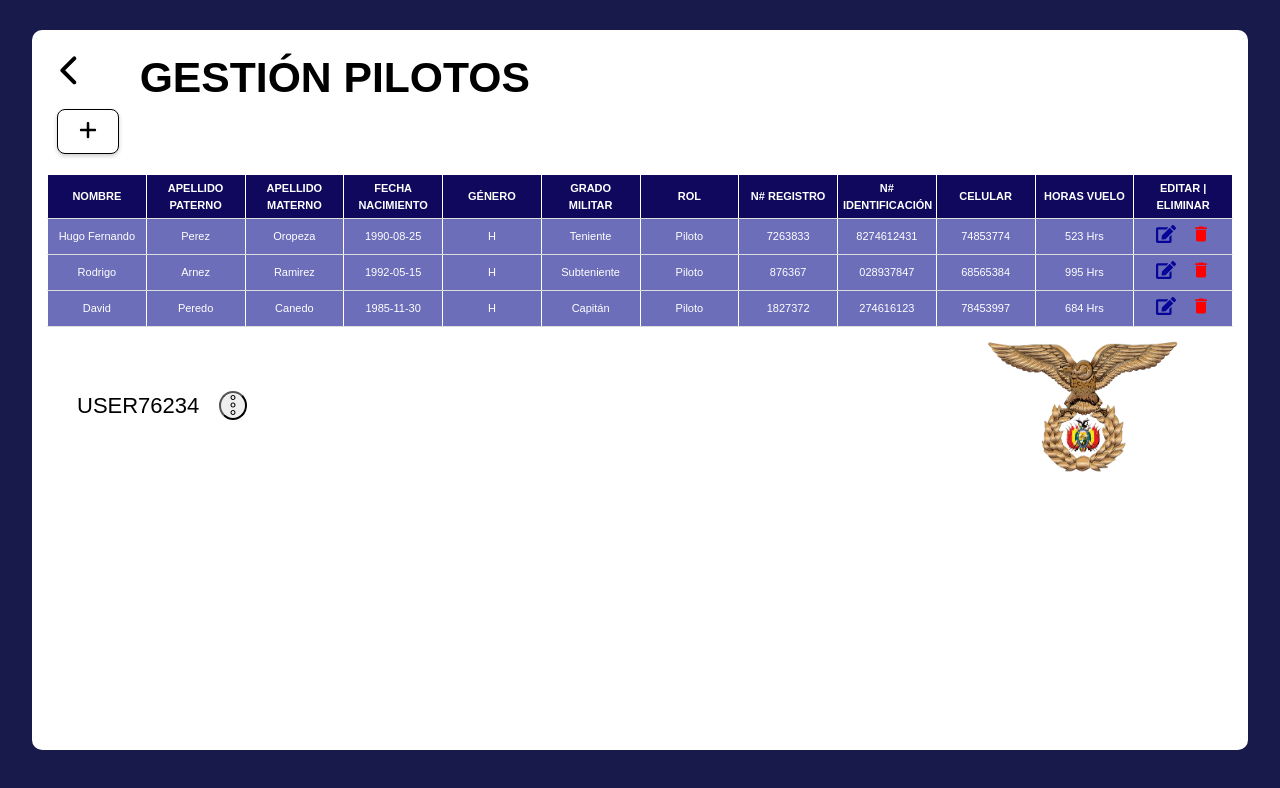
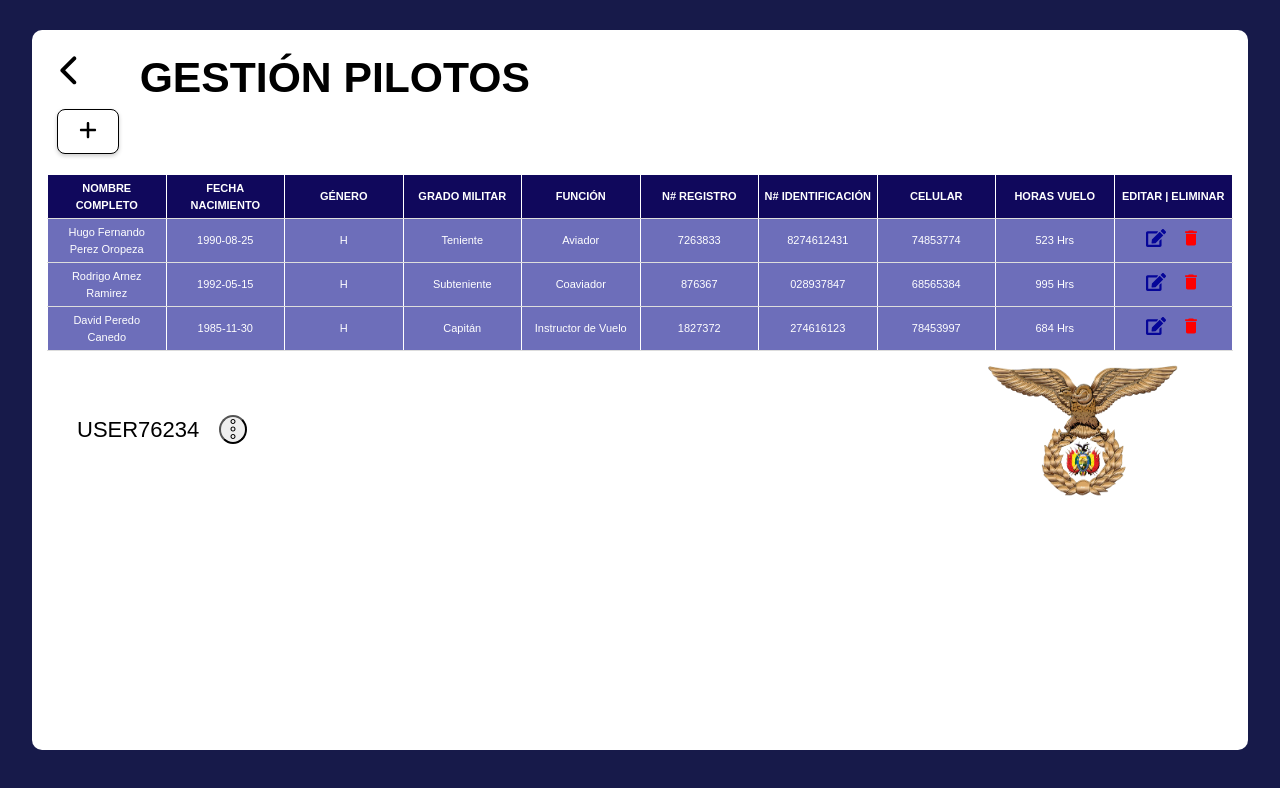
Before and after one commit to Juansadss/CB-24-Proyecto-FAB-Frontend, a React (Vite) app in the folder CB-24-Proyecto-FAB-Frontend/: page /menu-principal/menu-operaciones/gestion-pilotos in a window 1280 px wide. Shown: the top 788 px of the page. Built offline with nearby package versions, Linux system fonts and the light colour scheme.

Commit message:
implementing pilot airship roles windows

```diff
--- a/CB-24-Proyecto-FAB-Frontend/src/components/operations/pilot-management/pilot-edit.tsx
+++ b/CB-24-Proyecto-FAB-Frontend/src/components/operations/pilot-management/pilot-edit.tsx
@@ -61,11 +61,11 @@ export default function EditPilotForm() {
                             </div>
                             <div className="edit-pilot-label-input-container">
                                 <br />
-                                <label className="label-section"><strong>Rol:</strong></label>
+                                <label className="label-section"><strong>Función:</strong></label>
                                 <select name="role" value={formData.role} onChange={handleChange}>
-                                    <option value="Piloto">Piloto</option>
-                                    <option value="Copiloto">Copiloto</option>
-                                    <option value="Mecanico">Mecánico</option>
+                                    <option value="Aviador">Aviador</option>
+                                    <option value="Coaviador">Coaviador</option>
+                                    <option value="Instructor">Instructor de Vuelo</option>
                                 </select>
                             </div>
                             <div className="edit-pilot-label-input-container">
--- a/CB-24-Proyecto-FAB-Frontend/src/components/operations/pilot-management/pilot-management.tsx
+++ b/CB-24-Proyecto-FAB-Frontend/src/components/operations/pilot-management/pilot-management.tsx
@@ -13,9 +13,9 @@ export default function PilotManagement() {
     const [pilotToDelete, setPilotToDelete] = useState<number | null>(null);
 
     const pilots = [
-        { pilotID: 1, firstName: "Hugo Fernando", lastName: "Perez", middleName: "Oropeza", birthDate: "1990-08-25", gender: "H", militaryRank: "Teniente", role: "Piloto", registrationNumber: "7263833", identificationNumber: "8274612431", mobileNumber:"74853774" , flightHours: "523 Hrs"},
-        { pilotID: 2, firstName: "Rodrigo", lastName: "Arnez", middleName: "Ramirez", birthDate: "1992-05-15", gender: "H", militaryRank: "Subteniente", role: "Piloto", registrationNumber: "876367", identificationNumber: "028937847", mobileNumber:"68565384" , flightHours: "995 Hrs"},
-        { pilotID: 3, firstName: "David", lastName: "Peredo", middleName: "Canedo", birthDate: "1985-11-30", gender: "H", militaryRank: "Capitán", role: "Piloto", registrationNumber: "1827372", identificationNumber: "274616123", mobileNumber:"78453997" , flightHours: "684 Hrs"},
+        { pilotID: 1, firstName: "Hugo Fernando", lastName: "Perez", middleName: "Oropeza", birthDate: "1990-08-25", gender: "H", militaryRank: "Teniente", role: "Aviador", registrationNumber: "7263833", identificationNumber: "8274612431", mobileNumber:"74853774" , flightHours: "523 Hrs"},
+        { pilotID: 2, firstName: "Rodrigo", lastName: "Arnez", middleName: "Ramirez", birthDate: "1992-05-15", gender: "H", militaryRank: "Subteniente", role: "Coaviador", registrationNumber: "876367", identificationNumber: "028937847", mobileNumber:"68565384" , flightHours: "995 Hrs"},
+        { pilotID: 3, firstName: "David", lastName: "Peredo", middleName: "Canedo", birthDate: "1985-11-30", gender: "H", militaryRank: "Capitán", role: "Instructor de Vuelo", registrationNumber: "1827372", identificationNumber: "274616123", mobileNumber:"78453997" , flightHours: "684 Hrs"},
         // Add more pilot objects as needed
       ];
 
@@ -58,13 +58,11 @@ export default function PilotManagement() {
             <table>
                 <thead>
                 <tr>
-                    <th>Nombre</th>
-                    <th>Apellido Paterno</th>
-                    <th>Apellido Materno</th>
+                    <th>Nombre Completo</th>
                     <th>Fecha Nacimiento</th>
                     <th>Género</th>
                     <th>Grado Militar</th>
-                    <th>Rol</th>
+                    <th>Función</th>
                     <th>N# Registro</th>
                     <th>N# Identificación</th>
                     <th>Celular</th>
@@ -75,9 +73,7 @@ export default function PilotManagement() {
                 <tbody>
                 {pilots.map((pilot) => (
                     <tr key={pilot.pilotID}>
-                    <td>{pilot.firstName}</td>
-                    <td>{pilot.lastName}</td>
-                    <td>{pilot.middleName}</td>
+                    <td>{pilot.firstName} {pilot.lastName} {pilot.middleName}</td>
                     <td>{pilot.birthDate}</td>
                     <td>{pilot.gender}</td>
                     <td>{pilot.militaryRank}</td>
--- a/CB-24-Proyecto-FAB-Frontend/src/components/operations/pilot-management/pilot-register.tsx
+++ b/CB-24-Proyecto-FAB-Frontend/src/components/operations/pilot-management/pilot-register.tsx
@@ -48,11 +48,11 @@ export default function RegisterPilotForm() {
 
                             <div className="register-pilot-label-input-container">
                                 <br />
-                                <label className="label-section"><strong>Rol:</strong></label>
-                                <select>
-                                    <option value="Piloto">Piloto</option>
-                                    <option value="Copiloto">Copiloto</option>
-                                    <option value="Mecanico">Mecánico</option>
+                                <label className="label-section"><strong>Función:</strong></label>
+                                <select>x
+                                    <option value="Aviador">Aviador</option>
+                                    <option value="Coaviador">Coaviador</option>
+                                    <option value="Instructor">Instructor de Vuelo</option>
                                 </select>
                             </div>
 
```
Also changed, not shown: CB-24-Proyecto-FAB-Frontend/src/components/operations/pilot-airship-role/pilot-airship-role-management.css (added), CB-24-Proyecto-FAB-Frontend/src/components/operations/pilot-airship-role/pilot-airship-role-management.tsx (added), CB-24-Proyecto-FAB-Frontend/src/components/operations/pilot-airship-role/pilot-airship-role-register.css (added), CB-24-Proyecto-FAB-Frontend/src/components/operations/pilot-airship-role/pilot-airship-role-register.tsx (added).
